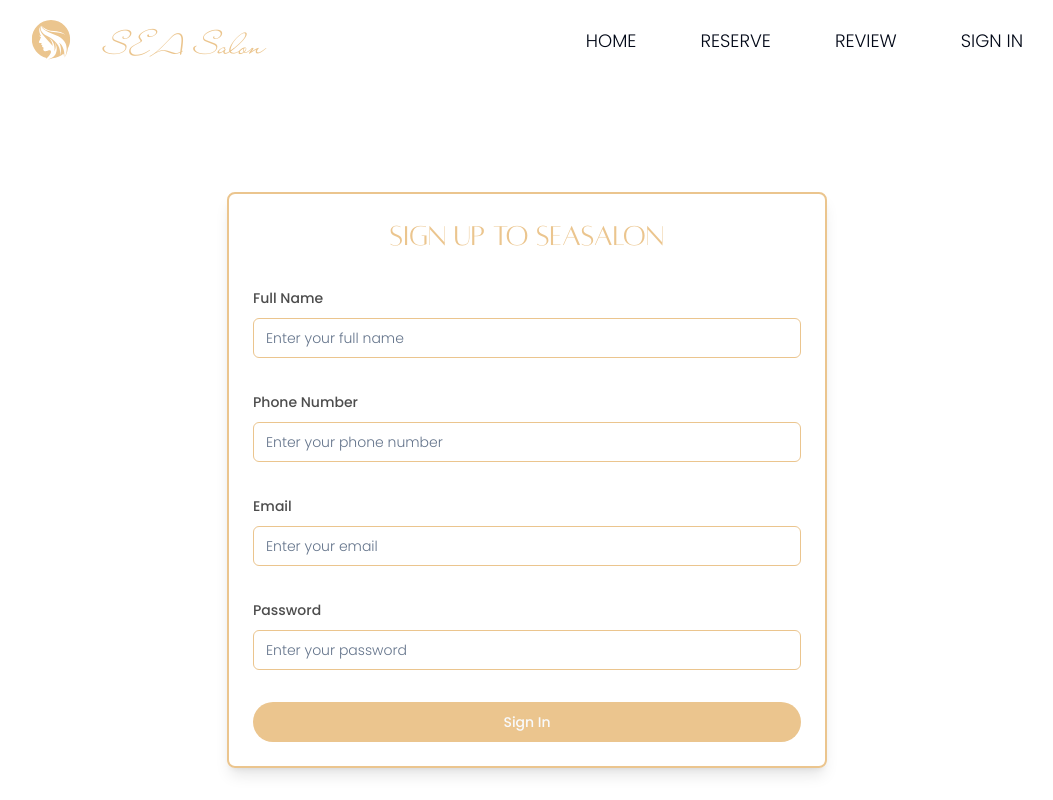
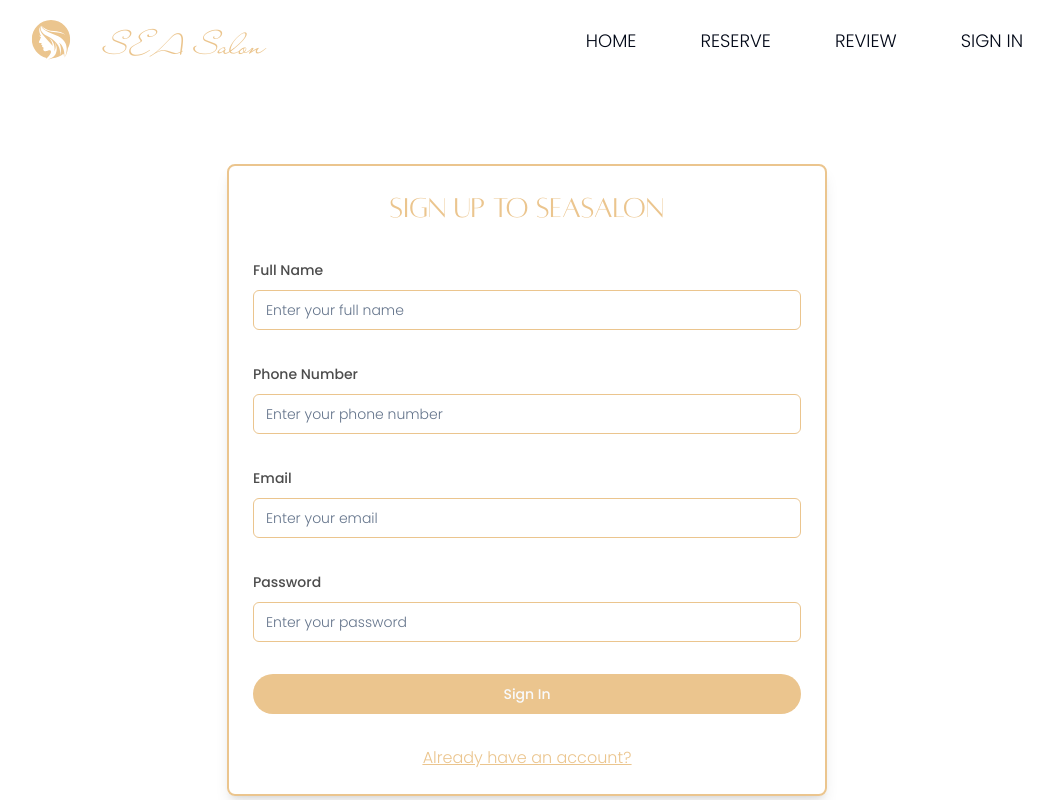
Before and after one commit to AtqiyaHaydar/SEASalon, a Next.js app: page /sign-up in a window 1280 px wide. Shown: the top 800 px of the page, without its empty margins (113-1166 px from the left). Built offline with nearby package versions, Linux system fonts and the light colour scheme.

Commit message:
feat: add direct to sign in link

```diff
--- a/app/(auth)/sign-up/page.tsx
+++ b/app/(auth)/sign-up/page.tsx
@@ -10,6 +10,8 @@ import { useForm } from 'react-hook-form'
 import { z } from 'zod'
 import { toast } from 'sonner'
 import { createUser } from '@/actions/auth-actions'
+import { redirect } from 'next/navigation'
+import Link from 'next/link'
 
 const SignUpPage = () => {
   const form = useForm({
@@ -26,10 +28,10 @@ const SignUpPage = () => {
     try {
       await createUser(values)
       toast.success("Successfully created an account!")
+      redirect("/sign-in")
     } catch (error) {
       toast.error("An error occured")
     }
-
   }
 
   return (
@@ -108,6 +110,13 @@ const SignUpPage = () => {
           <Button type="submit" className='bg-gold hover:bg-orange-300 rounded-full w-full'>
             Sign In
           </Button>
+          <div className='text-center w-full underline text-gold'>
+            <Link href="/sign-in">
+              <p className='text-center'>
+                Already have an account?
+              </p>
+            </Link>
+          </div>
         </form>
       </Form>
     </div>
```
